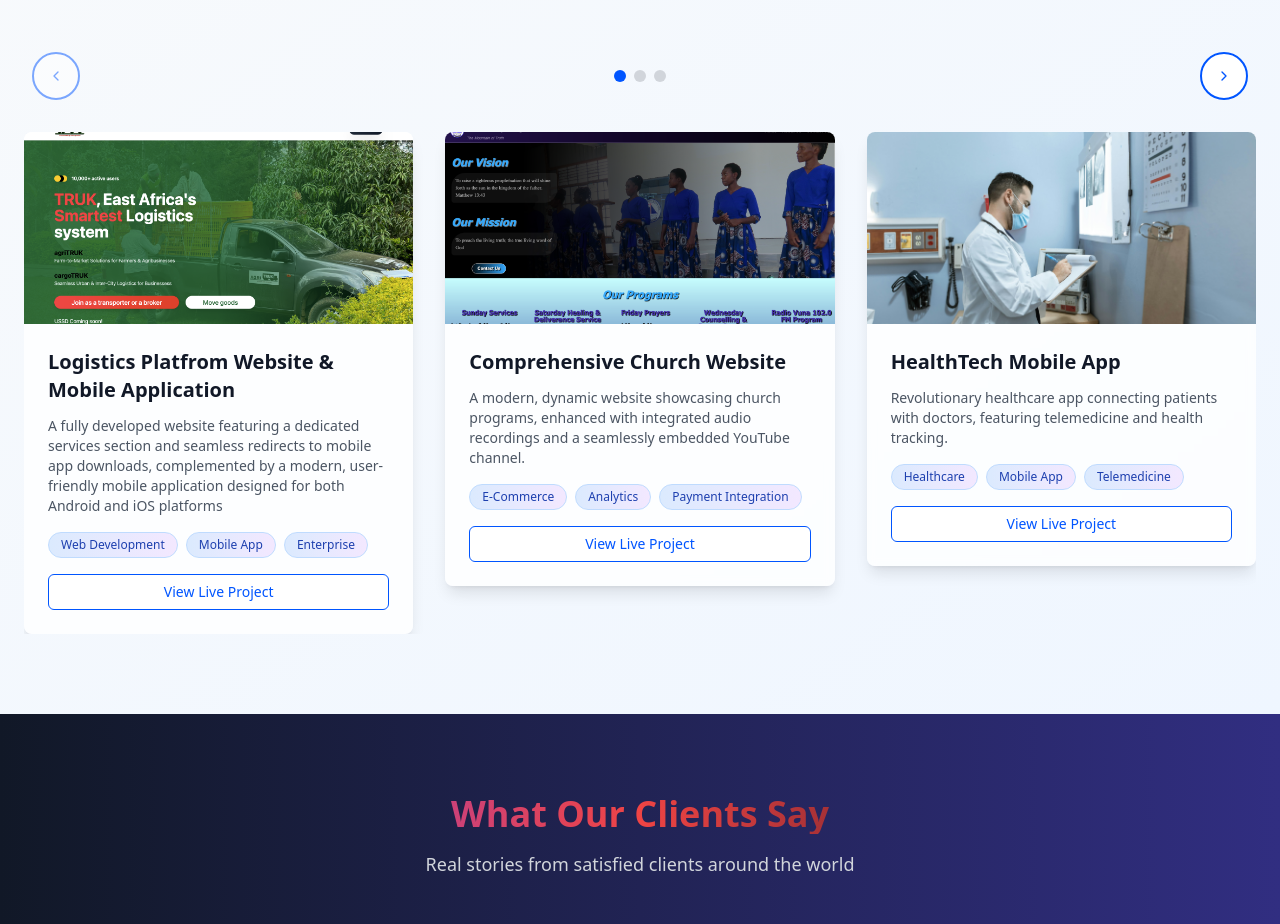
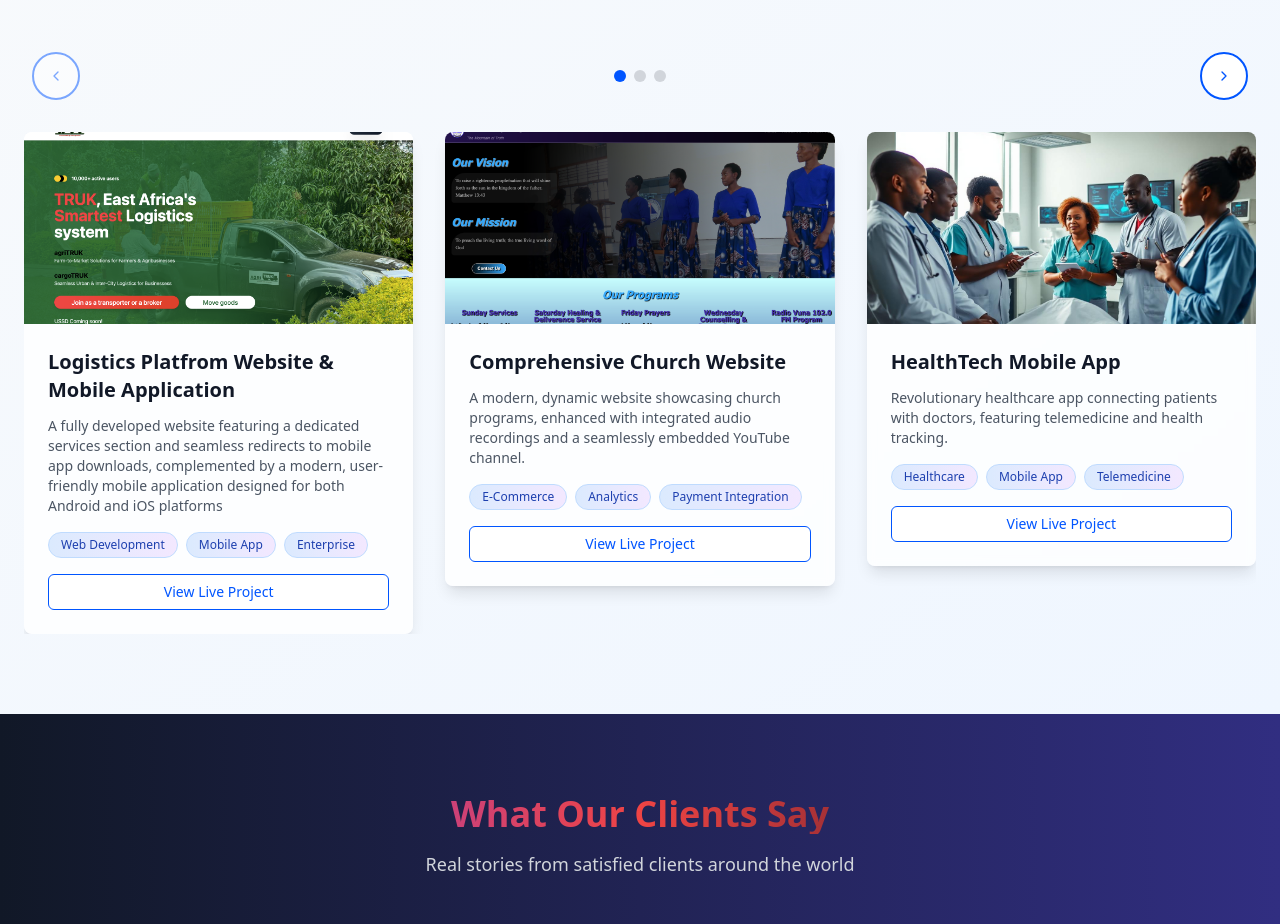
Before and after one commit to Montanah/M-Global-Business-Consultancy, a React (Vite) app: page / in a window 1280 px wide. Shown: the part 1220-2144 px from the top of the page. Built offline with nearby package versions, Linux system fonts and the light colour scheme.

Commit message:
Add African hospital image
Add an image to the portfolio section that depicts an African hospital setting.

```diff
--- a/src/components/PortfolioSection.tsx
+++ b/src/components/PortfolioSection.tsx
@@ -34,7 +34,7 @@ const portfolioItems: PortfolioItem[] = [
     id: 3,
     title: "HealthTech Mobile App",
     description: "Revolutionary healthcare app connecting patients with doctors, featuring telemedicine and health tracking.",
-    image: "/portfolio-health.jpg",
+    image: "/portfolio-health-africa.jpg",
     liveUrl: "https://healthtech-demo.com",
     tags: ["Healthcare", "Mobile App", "Telemedicine"]
   },
```
Also changed, not shown: public/portfolio-health-africa.jpg (added).
